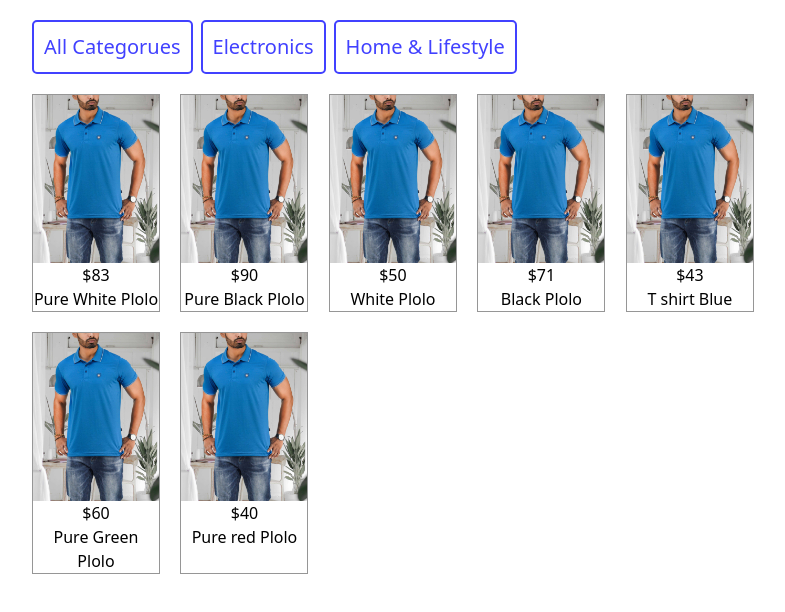
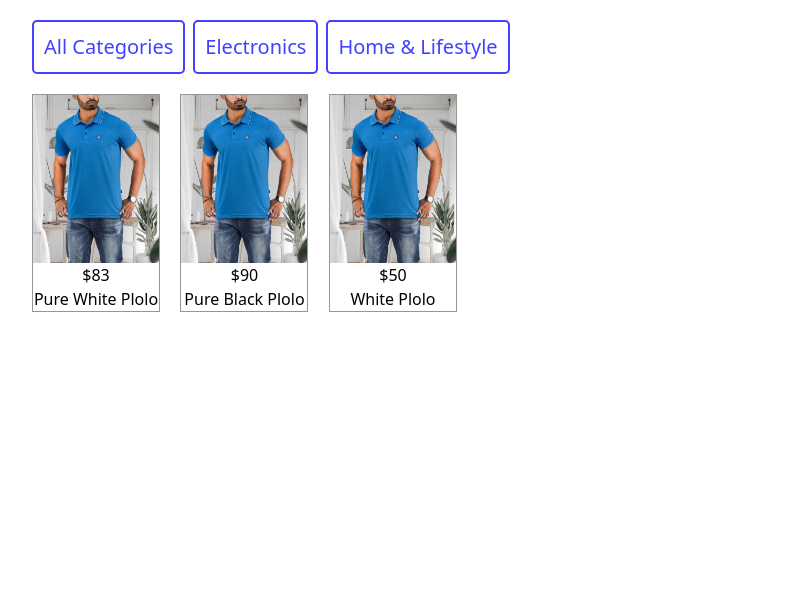
Before and after one commit to nrshagor/e-shop-nrs-task, a Next.js app: page /components/DisplayRightSide/ProductItems in a window 1280 px wide. Shown: the top 612 px of the page, without its empty margins (8-793 px from the left). Built offline with nearby package versions, Linux system fonts and the light colour scheme.

Commit message:
:pencil: when product click it add in cart

```diff
--- a/src/pages/components/DisplayLeftside/CartItems.tsx
+++ b/src/pages/components/DisplayLeftside/CartItems.tsx
@@ -1,3 +1,5 @@
+// CartItems.tsx
+
 import React, { useState } from "react";
 import style from "@/styles/cartItems.module.scss";
 import { FaCirclePlus } from "react-icons/fa6";
@@ -5,8 +7,7 @@ import { FaMinusCircle } from "react-icons/fa";
 import { FaEdit } from "react-icons/fa";
 import { RiDeleteBin6Line } from "react-icons/ri";
 import { GiCancel } from "react-icons/gi";
-import { FaHandHoldingUsd } from "react-icons/fa";
-import { FaRegHandRock } from "react-icons/fa";
+import { FaHandHoldingUsd, FaRegHandRock } from "react-icons/fa";
 import { TbDiscount2 } from "react-icons/tb";
 
 interface CartItem {
@@ -16,24 +17,13 @@ interface CartItem {
   quantity: number;
 }
 
-const initialItems: CartItem[] = [
-  { id: 1, name: "Pure White", price: 71.5, quantity: 1 },
-  { id: 2, name: "Black Sleeve", price: 90.6, quantity: 1 },
-  { id: 3, name: "Pure White & Black Sleeve", price: 91.0, quantity: 1 },
-];
+interface CartItemsProps {
+  items: CartItem[];
+  setItems: React.Dispatch<React.SetStateAction<CartItem[]>>;
+}
 
-const CartItems = () => {
-  const [items, setItems] = useState(initialItems);
-
-  const increaseQuantity = (itemId: number) => {
-    setItems((prevItems) =>
-      prevItems.map((item) =>
-        item.id === itemId ? { ...item, quantity: item.quantity + 1 } : item
-      )
-    );
-  };
-
-  const decreaseQuantity = (itemId: number) => {
+const CartItems: React.FC<CartItemsProps> = ({ items, setItems }) => {
+  const handleDecreaseQuantity = (itemId: number) => {
     setItems((prevItems) =>
       prevItems.map((item) =>
         item.id === itemId && item.quantity > 1
@@ -43,7 +33,15 @@ const CartItems = () => {
     );
   };
 
-  const removeItem = (itemId: number) => {
+  const handleIncreaseQuantity = (itemId: number) => {
+    setItems((prevItems) =>
+      prevItems.map((item) =>
+        item.id === itemId ? { ...item, quantity: item.quantity + 1 } : item
+      )
+    );
+  };
+
+  const handleRemoveItem = (itemId: number) => {
     setItems((prevItems) => prevItems.filter((item) => item.id !== itemId));
   };
 
@@ -73,11 +71,11 @@ const CartItems = () => {
             <div className={style.itemsName}>{item.name}</div>
             <div className={style.itemsPrices}>${item.price.toFixed(2)}</div>
             <div className={style.itemsQuantity}>
-              <button onClick={() => decreaseQuantity(item.id)}>
+              <button onClick={() => handleDecreaseQuantity(item.id)}>
                 <FaMinusCircle />
               </button>
               <p>{item.quantity}</p>
-              <button onClick={() => increaseQuantity(item.id)}>
+              <button onClick={() => handleIncreaseQuantity(item.id)}>
                 <FaCirclePlus />
               </button>
             </div>
@@ -87,7 +85,7 @@ const CartItems = () => {
           </div>
           <div
             className={style.cartItemsRight}
-            onClick={() => removeItem(item.id)}
+            onClick={() => handleRemoveItem(item.id)}
           >
             <RiDeleteBin6Line />
           </div>
@@ -116,22 +114,10 @@ const CartItems = () => {
           <p>${total.toFixed(2)}</p>
         </div>
         <div className={style.cartItemsFooter}>
-          <button>
-            <GiCancel />
-            Cancel
-          </button>
-          <button>
-            <FaRegHandRock />
-            Hold
-          </button>
-          <button>
-            <TbDiscount2 />
-            Discount
-          </button>
-          <button>
-            <FaHandHoldingUsd />
-            Pay Now
-          </button>
+          <button onClick={() => setItems([])}>Cancel</button>
+          <button>Hold</button>
+          <button>Discount</button>
+          <button>Pay Now</button>
         </div>
       </div>
     </div>
--- a/src/pages/components/DisplayLeftside/LeftSideContent.tsx
+++ b/src/pages/components/DisplayLeftside/LeftSideContent.tsx
@@ -13,7 +13,6 @@ const LeftSideContent = () => {
     <div>
       <LeftSideHeaderTop />
       <LeftSideHeaderBottom />
-      <CartItems />
     </div>
   );
 };
--- a/src/pages/components/DisplayRightSide/ProductItems.tsx
+++ b/src/pages/components/DisplayRightSide/ProductItems.tsx
@@ -1,51 +1,48 @@
+// ProductItems.tsx
+
 import React from "react";
 import style from "@/styles/productItems.module.scss";
 import Image from "next/image";
 import polo from "../../../../public/images/polo.jpg";
-const ProductItems = () => {
+
+interface Product {
+  id: number;
+  name: string;
+  price: number;
+  image: any;
+}
+
+interface ProductItemsProps {
+  addToCart: (product: Product) => void;
+}
+
+const ProductItems: React.FC<ProductItemsProps> = ({ addToCart }) => {
+  const products: Product[] = [
+    { id: 1, name: "Pure White Plolo", price: 83, image: polo },
+    { id: 2, name: "Pure Black Plolo", price: 90, image: polo },
+    { id: 3, name: "White Plolo", price: 50, image: polo },
+    // Add more products as needed
+  ];
+
   return (
     <div className={style.productItemsSection}>
       <div className={style.productItemsManu}>
-        <button>All Categorues</button>
+        <button>All Categories</button>
         <button>Electronics</button>
         <button>Home & Lifestyle</button>
       </div>
       <div className={style.product}>
-        <div className={style.productCard}>
-          <Image src={polo} alt="image" />
-          <span>$83</span>
-          <p>Pure White Plolo</p>
-        </div>
-        <div className={style.productCard}>
-          <Image src={polo} alt="image" />
-          <span>$90</span>
-          <p>Pure Black Plolo</p>
-        </div>
-        <div className={style.productCard}>
-          <Image src={polo} alt="image" />
-          <span>$50</span>
-          <p>White Plolo</p>
-        </div>
-        <div className={style.productCard}>
-          <Image src={polo} alt="image" />
-          <span>$71</span>
-          <p>Black Plolo</p>
-        </div>
-        <div className={style.productCard}>
-          <Image src={polo} alt="image" />
-          <span>$43</span>
-          <p>T shirt Blue</p>
-        </div>
-        <div className={style.productCard}>
-          <Image src={polo} alt="image" />
-          <span>$60</span>
-          <p>Pure Green Plolo</p>
-        </div>
-        <div className={style.productCard}>
-          <Image src={polo} alt="image" />
-          <span>$40</span>
-          <p>Pure red Plolo</p>
-        </div>
+        {products.map((product) => (
+          <div
+            key={product.id}
+            className={style.productCard}
+            onClick={() => addToCart(product)}
+          >
+            <Image src={product.image} alt="image" />
+            <span>${product.price}</span>
+            <p>{product.name}</p>
+          </div>
+        ))}
       </div>
     </div>
   );
--- a/src/pages/components/DisplayRightSide/RightSideContent.tsx
+++ b/src/pages/components/DisplayRightSide/RightSideContent.tsx
@@ -6,7 +6,6 @@ const RightSideContent = () => {
   return (
     <div>
       <RightSideHeaderTop />
-      <ProductItems />
     </div>
   );
 };
--- a/src/pages/index.tsx
+++ b/src/pages/index.tsx
@@ -1,20 +1,59 @@
+import React, { useState } from "react";
 import Image from "next/image";
 import { Inter } from "next/font/google";
-
 import LeftSideContent from "./components/DisplayLeftside/LeftSideContent";
 import RightSideContent from "./components/DisplayRightSide/RightSideContent";
+import ProductItems from "./components/DisplayRightSide/ProductItems";
+import CartItems from "./components/DisplayLeftside/CartItems";
+
+interface Product {
+  id: number;
+  name: string;
+  price: number;
+  image: string;
+}
+
+interface CartItem {
+  id: number;
+  name: string;
+  price: number;
+  quantity: number;
+}
 
 const inter = Inter({ subsets: ["latin"] });
 
 export default function Home() {
+  const [cartItems, setCartItems] = useState<CartItem[]>([]);
+
+  // Function to add a product to the cart
+  const addProductToCart = (product: Product) => {
+    const existingProduct = cartItems.find((item) => item.id === product.id);
+
+    if (existingProduct) {
+      // If the product is already in the cart, increase its quantity
+      setCartItems((prevItems) =>
+        prevItems.map((item) =>
+          item.id === existingProduct.id
+            ? { ...item, quantity: item.quantity + 1 }
+            : item
+        )
+      );
+    } else {
+      // If the product is not in the cart, add it with a quantity of 1
+      setCartItems((prevItems) => [...prevItems, { ...product, quantity: 1 }]);
+    }
+  };
+
   return (
     <main className={`${inter.className}`}>
       <div className="display">
         <div className="display-left">
           <LeftSideContent />
+          <CartItems items={cartItems} setItems={setCartItems} />
         </div>
         <div className="display-right">
           <RightSideContent />
+          <ProductItems addToCart={addProductToCart} />
         </div>
       </div>
     </main>
```
